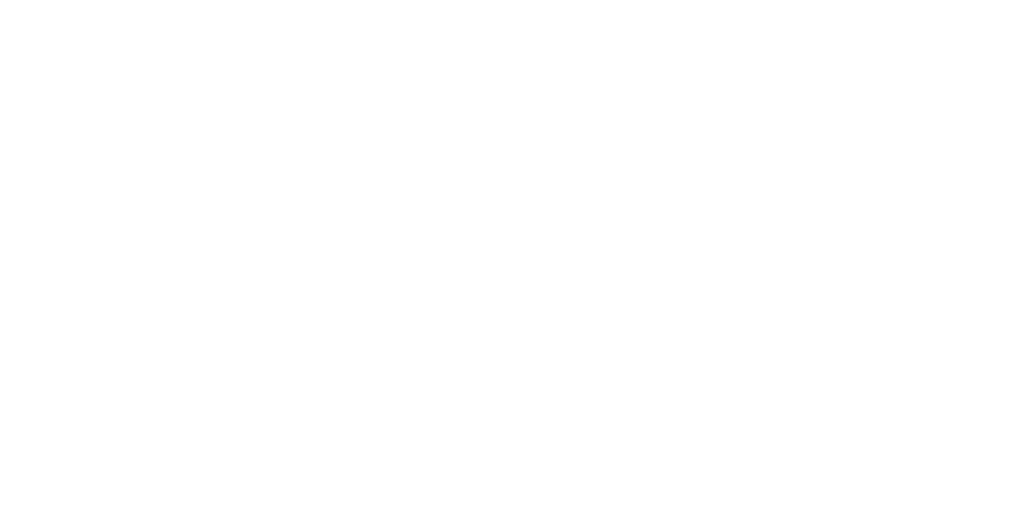
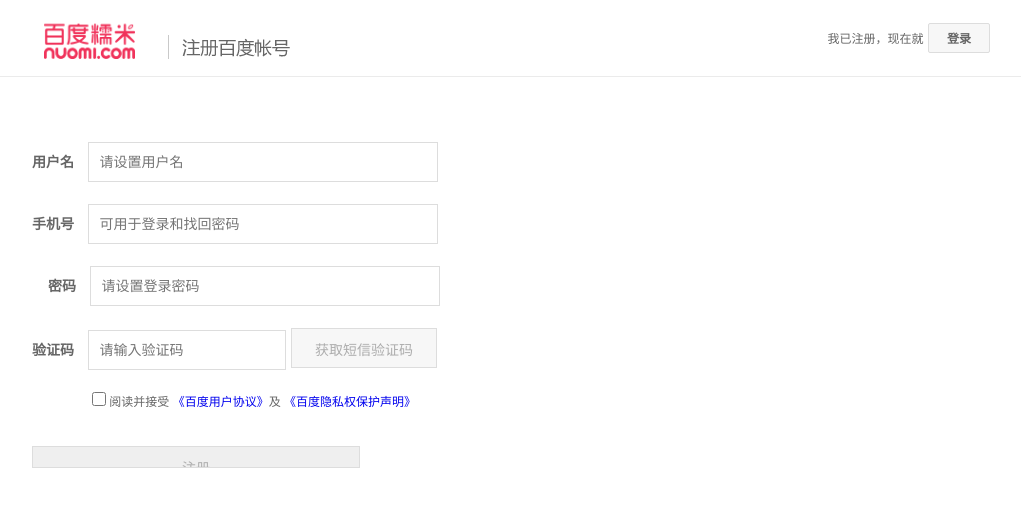
Before and after one commit to 880abc/genuine-nuomi, a website: page register.html in a window 1280 px wide. Shown: the whole page, without its empty margins (142-1163 px from the left). Drawn offline with nearby package versions, Linux system fonts and the light colour scheme; files that its build step writes are made by us from their sources.

Commit message:
周六下午四点更新

```diff
--- a/gulpfile.js
+++ b/gulpfile.js
@@ -4,7 +4,7 @@ var gulp = require('gulp');
 var sass=require("gulp-sass");
 // var rename=require("gulp-rename");
 
-let basepath = "D:\\phpStudy\\WWW\\nuomi";
+let basepath = "D:\\phpStudy\\WWW\\genuine-nuomi";
 //定义一个复制文件的任务
 //task函数的第一个参数：copyHtml是任务名
 //task函数的第二个参数function是任务copyHtml对应的功能
--- a/register.html
+++ b/register.html
@@ -7,6 +7,41 @@
 <link rel="shortcut icon" href=" img/bitbug_favicon.ico" />
 </head>
 <body>
+<!-- header -->
+	<div class="header">
+		<div class="header_left">
+			<a href=""><img src="img/rlogo.png"/></a>
+			<a href=""><img src="img/rbd.png"/></a>
+		</div>
+		<div class="header_right">
+			<span>我已注册，现在就</span>
+			<input type="button" value="登录"/>
+		</div>
+	</div>
 
+<!-- content -->
+ <div class="content">
+ 	<div class="content_left">
+ 		<form>
+ 			<label>用户名</label> <input type="text" name="" placeholder="请设置用户名" /><br/>
+ 			<label>手机号</label> <input type="text" name="" placeholder="可用于登录和找回密码" /><br/>
+ 			<label>密码</label> <input type="text" name="" placeholder="请设置登录密码" /><br/>
+ 			<label>验证码</label> <input type="text" name="" placeholder="请输入验证码"/>
+ 			<input type="button" name="" value="获取短信验证码"/>
+ 			<br/>
+ 			<p>
+ 				<input type="checkbox" name=""/>
+ 				<span>阅读并接受</span>
+ 				<a href="#">《百度用户协议》</a>及
+ 				<a href="#">《百度隐私权保护声明》</a>
+ 			</p>
+ 			<br/>
+ 			<input type="submit" name="" value="注册"/>
+ 		</form>
+ 	</div>
+ 	<div class="content_right">
+
+ 	</div>
+ </div>
 </body>
 </html>
--- a/sass/register.scss
+++ b/sass/register.scss
@@ -1 +1,114 @@
 @charset "utf-8";
+body,p,div,ol,ul,dd,dt,td,form,h1,h2,h3,h4,h5,h6,input,select,textarea{
+	padding:0;
+	margin:0;
+}
+body{
+	font-family: "宋体",Arial;
+}
+a{
+	text-decoration: none;
+}
+ul,ol{
+	list-style: none;
+}
+body{
+	width:100%;
+}
+input{
+	outline: none;
+}
+/*header*/
+.header{
+	width:1200px;
+	height:76px;
+	border-bottom: 1px solid #ebebeb;
+	margin:0 auto;
+	line-height:76px;
+}
+.header_left{
+	float:left;
+	padding-top:14px;
+	margin-left:126px;
+}
+.header_left a:first-child img{
+	width:130px;
+	/*height:50px;*/
+	padding-right:10px;
+}
+.header_right{
+	float:right;
+	padding-right:108px;
+}
+.header_right span{
+	font-size:12px;
+	color:#666666;
+}
+.header_right input{
+	width:62px;
+	height:30px;
+	border:1px solid #dddddd;
+	font-size:12px;
+	color:#666;
+	border-radius:2px;
+	background:#f7f7f7;
+	font-weight:600;
+	cursor:pointer;
+}
+/*content*/
+.content{
+	width:1200px;
+	margin:0 auto;
+	overflow:hidden;
+}
+.content_left{
+	float:left;
+	padding-left: 134px;
+	padding-top: 50px;
+}
+.content_left form input{
+	margin-bottom: 22px;
+	width:328px;
+	height:18px;
+	border:1px solid #dddddd;
+	color:#adadad;
+	font-size:14px;
+	padding:10px;
+}
+.content_left form input:nth-of-type(4){
+	width:176px;
+}
+.content_left form input:nth-of-type(5){
+	width:146px;
+	height:40px;
+	border:1px solid #ddd;
+	background:#f7f7f7;
+	cursor: pointer;
+}
+.content_left form input:nth-of-type(7){
+	width:350px;
+	height:50px;
+	cursor: pointer;
+}
+.content_left form p input{
+	width:14px;
+	height:14px;
+	background:#f7f7f7;
+	cursor: pointer;
+	vertical-align:top;
+}
+.content_left form p{
+	font-size:12px;
+	color:#666;
+	padding-left:60px;
+}
+.content_left form label{
+	text-align:right;
+	padding-right:10px;
+	color:#666666;
+	font-size:14px;
+	font-weight:600;
+}
+.content_left form label:nth-of-type(3){
+	padding-left:16px;
+}
```
Also changed, not shown: img/phone.png (added), img/rbd.png (added), img/reg_hr.png (added), img/rjl.png (added), img/rlogo.png (added), img/rwm.png (added), img/rx.png (added).
